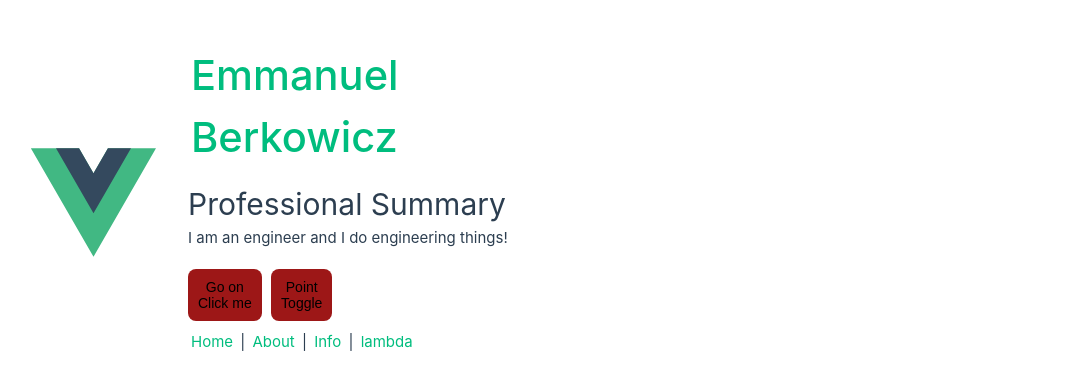
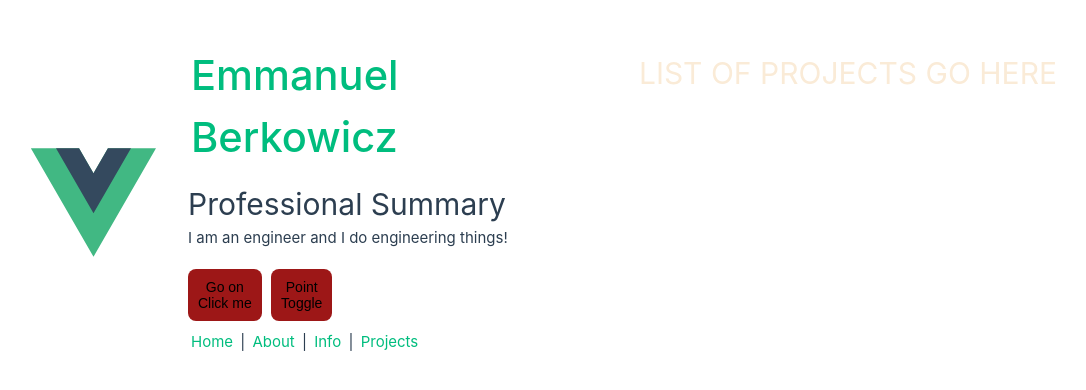
Before and after one commit to AnosVoldygod/emmanwebsite-, a Vue app: page /Projects in a window 1280 px wide. Shown: the part 198-588 px from the top of the page, without its empty margins (1-1087 px from the left). Built offline with nearby package versions, Linux system fonts and the light colour scheme.

Commit message:
Changed lambda view to project view. Cannot have uni things published!

```diff
--- a/src/App.vue
+++ b/src/App.vue
@@ -13,7 +13,8 @@ import ProfSummary from './components/ProfSummary.vue'
 
       <nav class="nav">
         <router-link to="/">Home</router-link> | <router-link to="/about">About</router-link> |
-        <router-link to="/info">Info</router-link> | <router-link to="/lambda">lambda</router-link>
+        <router-link to="/info">Info</router-link> |
+        <router-link to="/projects">Projects</router-link>
       </nav>
     </div>
   </header>
--- a/src/router/index.js
+++ b/src/router/index.js
@@ -2,13 +2,13 @@ import { createRouter, createWebHistory } from 'vue-router'
 import Home from '../views/Home.vue'
 import About from '../views/About.vue'
 import Info from '../views/Info.vue'
-import Lambda from '../views/Lambda.vue'
+import Projects from '../views/Projects.vue'
 
 const routes = [
   { path: '/', component: Home },
   { path: '/about', component: About },
   { path: '/info', component: Info },
-  { path: '/lambda', component: Lambda },
+  { path: '/Projects', component: Projects },
 ]
 
 const router = createRouter({
--- a/src/views/Lambda.vue
+++ /dev/null
@@ -1,13 +0,0 @@
-<template>
-  <header>
-    <div class="lambda">
-      <h1>LAMBDA THINGS<br />LEGGO!</h1>
-    </div>
-  </header>
-</template>
-
-<style scoped>
-.lambda {
-  text-align: center;
-}
-</style>
--- /dev/null
+++ b/src/views/Projects.vue
@@ -0,0 +1,13 @@
+<template>
+  <header>
+    <div class="projects">
+      <h1 style="text-align: center">LIST OF PROJECTS GO HERE</h1>
+    </div>
+  </header>
+</template>
+
+<style scoped>
+.projects {
+  color: antiquewhite;
+}
+</style>
```
